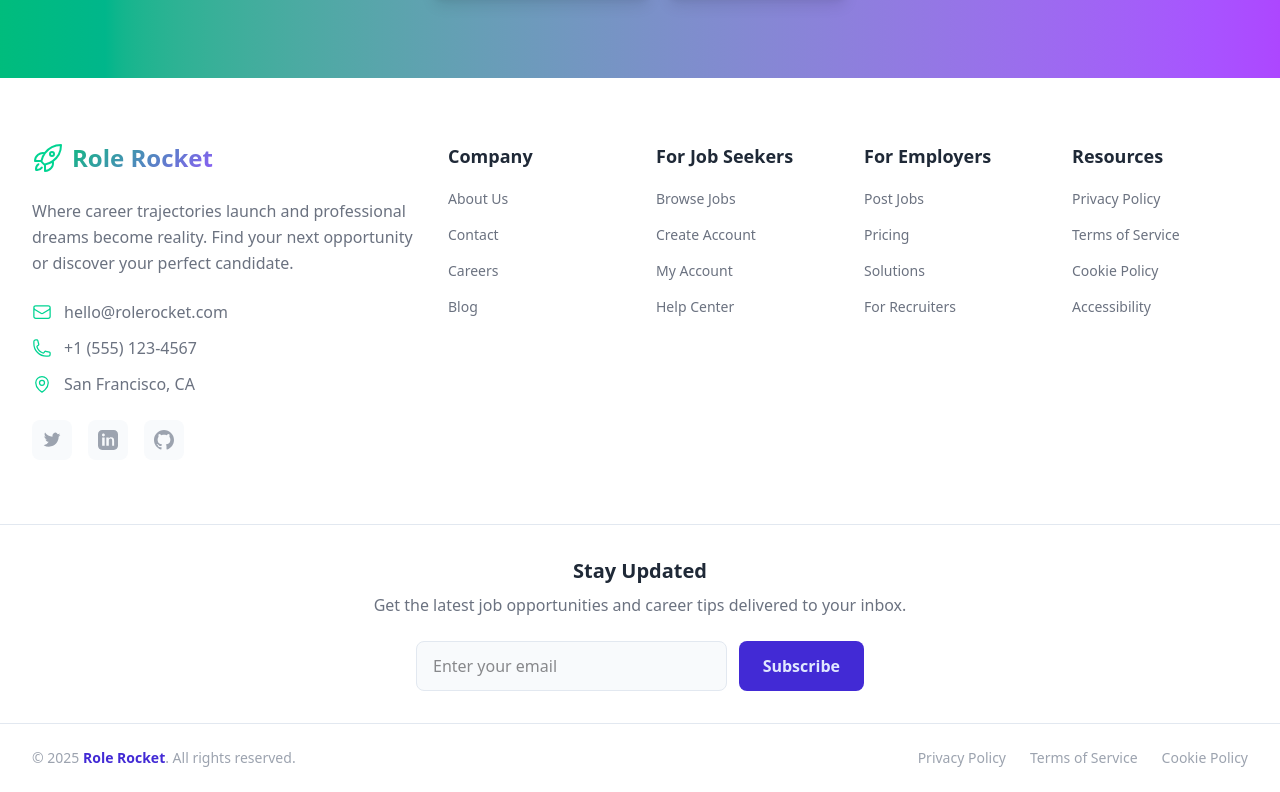
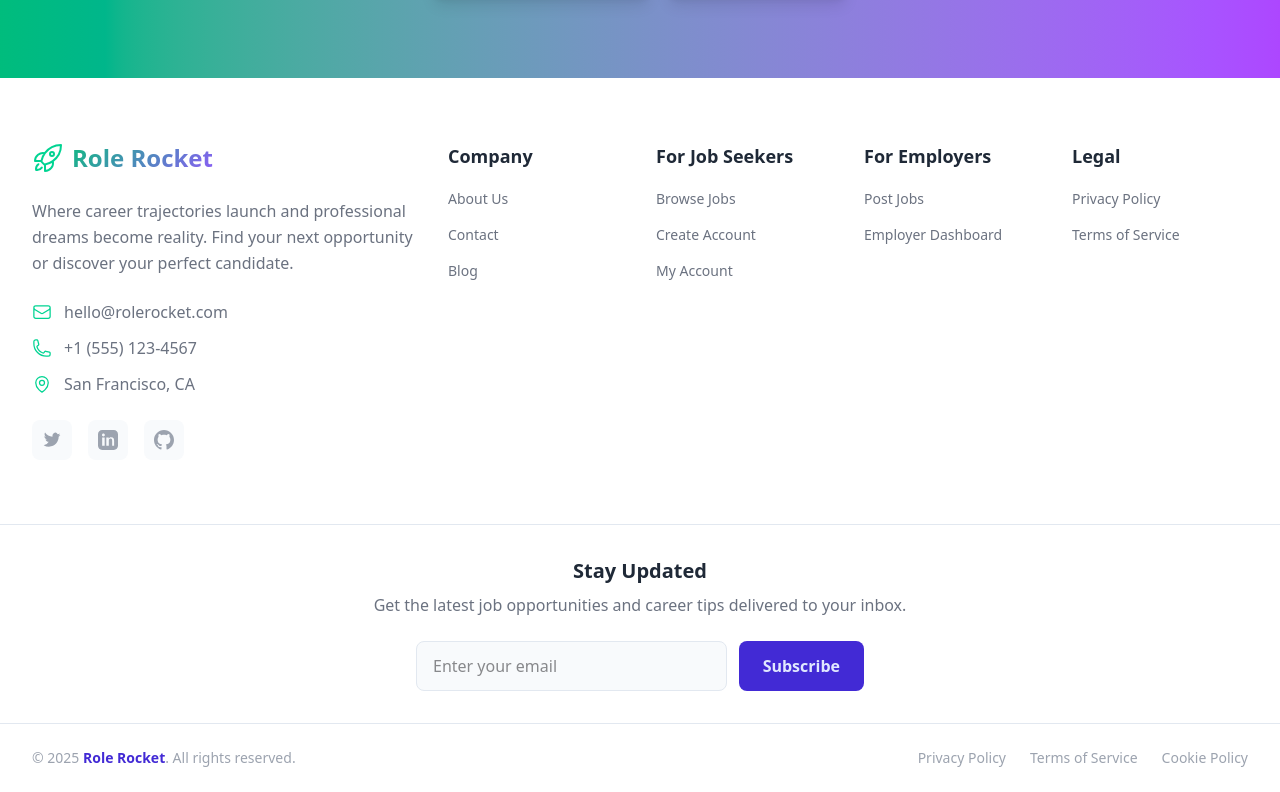
Before and after one commit to TrentonFunt/my-job-board, a React (Vite) app: page / in a window 1280 px wide. Shown: the part 3525-4317 px from the top of the page. Built offline with nearby package versions, Linux system fonts and the light colour scheme; no server answers.

Commit message:
fix: update footer links to existing routes only

```diff
--- a/src/components/layout/Footer.jsx
+++ b/src/components/layout/Footer.jsx
@@ -16,7 +16,6 @@ export default function Footer() {
       links: [
         { to: "/about", label: "About Us" },
         { to: "/contact", label: "Contact" },
-        { to: "/careers", label: "Careers" },
         { to: "/blog", label: "Blog" }
       ]
     },
@@ -25,26 +24,21 @@ export default function Footer() {
       links: [
         { to: "/jobs", label: "Browse Jobs" },
         { to: "/signup", label: "Create Account" },
-        { to: "/account", label: "My Account" },
-        { to: "/help", label: "Help Center" }
+        { to: "/account", label: "My Account" }
       ]
     },
     {
       title: "For Employers",
       links: [
-        { to: "/employers", label: "Post Jobs" },
-        { to: "/pricing", label: "Pricing" },
-        { to: "/solutions", label: "Solutions" },
-        { to: "/recruiters", label: "For Recruiters" }
+        { to: "/signup", label: "Post Jobs" },
+        { to: "/employer-dashboard", label: "Employer Dashboard" }
       ]
     },
     {
-      title: "Resources",
+      title: "Legal",
       links: [
-        { to: "/privacy", label: "Privacy Policy" },
-        { to: "/terms", label: "Terms of Service" },
-        { to: "/cookies", label: "Cookie Policy" },
-        { to: "/accessibility", label: "Accessibility" }
+        { to: "/about", label: "Privacy Policy" },
+        { to: "/about", label: "Terms of Service" }
       ]
     }
   ];
```
